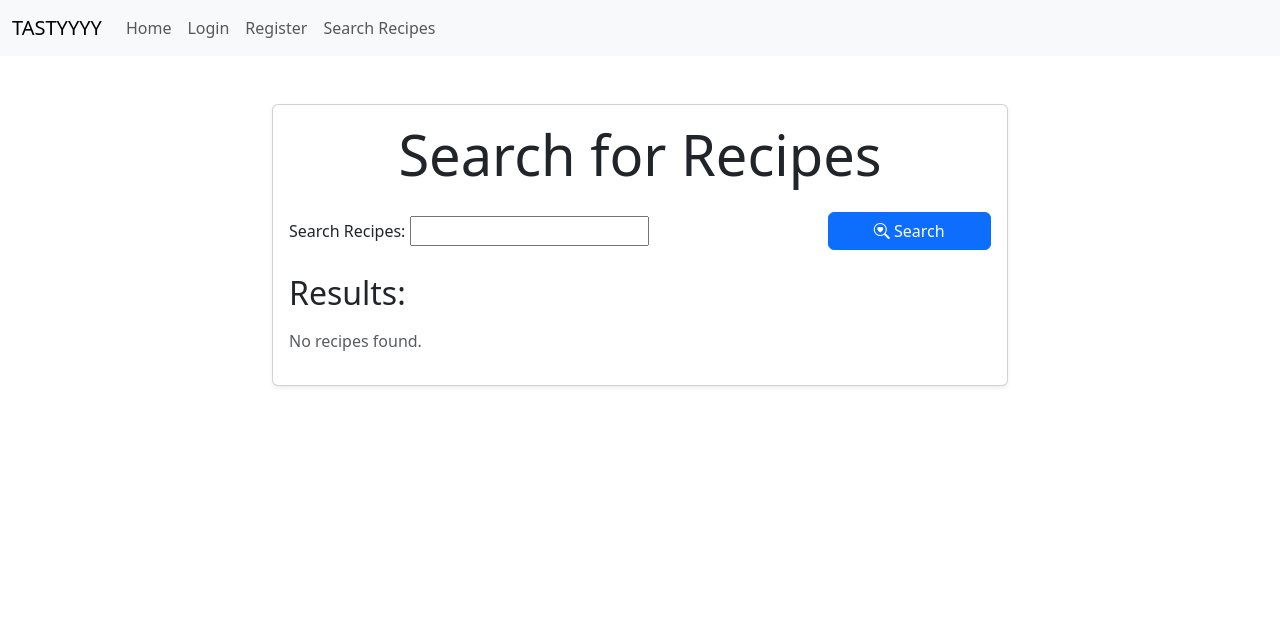
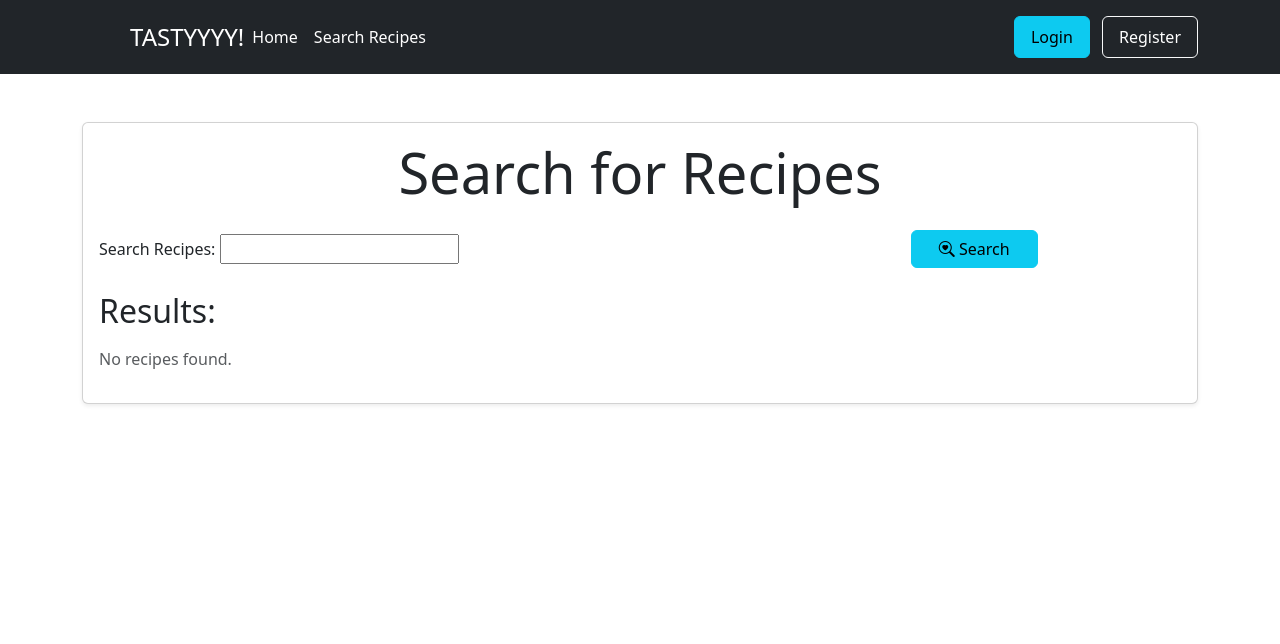
Before and after one commit to MikhaSverdlovski/recipes, a Django app: page /search/ in a window 1280 px wide. Shown: the top 644 px of the page. Run offline with Django 5.2, Linux system fonts and the light colour scheme; data that the repository does not hold is empty.

Commit message:
btstrp imprvmnts

```diff
--- a/recipes/forms.py
+++ b/recipes/forms.py
@@ -23,4 +23,4 @@ class RecipeForm(forms.ModelForm):
 
 
 class RecipeSearchForm(forms.Form):
-    query = forms.CharField(max_length=100, required=False, label='Search Recipes')
+    query = forms.CharField(max_length=300, required=False, label='Search Recipes')
--- a/templates/base.html
+++ b/templates/base.html
@@ -5,7 +5,7 @@
 <head>
     <meta charset="UTF-8">
     <meta name="viewport" content="width=device-width, initial-scale=1.0">
-    <title>{% block title %}Recipes Project{% endblock %}</title>
+    <title>{% block title %}TASTYYYY!{% endblock %}</title>
     <!-- Подключаем Bootstrap CSS -->
     <link href="https://cdn.jsdelivr.net/npm/bootstrap@5.3.0/dist/css/bootstrap.min.css" rel="stylesheet">
     <link rel="stylesheet" href="https://cdn.jsdelivr.net/npm/bootstrap-icons@1.11.3/font/bootstrap-icons.min.css">
--- a/templates/recipes/add_recipe.html
+++ b/templates/recipes/add_recipe.html
@@ -5,7 +5,7 @@
 {% block content %}
 <div class="container mt-5">
     <div class="row justify-content-center">
-        <div class="col-md-8">
+        <div class="col-md-12">
             <div class="card shadow-sm">
                 <div class="card-body">
                     <!-- Заголовок -->
--- a/templates/recipes/edit_recipe.html
+++ b/templates/recipes/edit_recipe.html
@@ -5,7 +5,7 @@
 {% block content %}
 <div class="container mt-5">
     <div class="row justify-content-center">
-        <div class="col-md-8">
+        <div class="col-md-12">
             <div class="card shadow-sm">
                 <div class="card-body">
                     <!-- Заголовок -->
--- a/templates/recipes/menu.html
+++ b/templates/recipes/menu.html
@@ -1,40 +1,35 @@
-<nav class="navbar navbar-expand-lg navbar-light bg-light">
-    <div class="container-fluid">
-        <a class="navbar-brand" href="{% url 'home' %}">TASTYYYY</a>
-        <button class="navbar-toggler" type="button" data-bs-toggle="collapse" data-bs-target="#navbarNav" aria-controls="navbarNav" aria-expanded="false" aria-label="Toggle navigation">
-            <span class="navbar-toggler-icon"></span>
-        </button>
-        <div class="collapse navbar-collapse" id="navbarNav">
-            <ul class="navbar-nav me-auto mb-2 mb-lg-0">
-                <li class="nav-item">
-                    <a class="nav-link" href="{% url 'home' %}">Home</a>
+<header class="p-3 text-bg-dark">
+    <div class="container">
+        <div class="d-flex flex-wrap align-items-center justify-content-between">
+            <!-- Логотип и название -->
+            <a href="/" class="d-flex align-items-center mb-2 mb-lg-0 text-white text-decoration-none">
+                <svg class="bi me-2" width="40" height="32" role="img" aria-label="Logo">
+                    <use xlink:href="#bootstrap"/>
+                </svg>
+                <span class="fs-4">TASTYYYY!</span>
+            </a>
+
+            <!-- Навигационное меню -->
+            <ul class="nav col-12 col-lg-auto me-lg-auto mb-2 justify-content-center mb-md-0">
+                <li><a href="{% url 'home' %}" class="nav-link px-2 text-white hover-effect">Home</a></li>
+                <li><a href="{% url 'recipe_search' %}" class="nav-link px-2 text-white hover-effect">Search Recipes</a>
                 </li>
+
+            </ul>
+
+            <!-- Блок с кнопками для пользователя -->
+            <div class="text-end">
                 {% if user.is_authenticated %}
-                    <li class="nav-item">
-                        <a class="nav-link" href="{% url 'logout' %}">Logout</a>
-                    </li>
+                    <a href="{% url 'add_recipe' %}"
+                       class="btn btn-outline-info text-white px-3 py-2 me-2 hover-effect"><i
+                            class="bi bi-plus-square"></i> Add Recipe</a>
+                    <a href="{% url 'logout' %}"
+                       class="btn btn-secondary text-white px-3 py-2 me-2 hover-effect">Logout</a>
                 {% else %}
-                    <li class="nav-item">
-                        <a class="nav-link" href="{% url 'login' %}">Login</a>
-                    </li>
-                    <li class="nav-item">
-                        <a class="nav-link" href="{% url 'register' %}">Register</a>
-                    </li>
+                    <a href="{% url 'login' %}" class="btn btn-info px-3 py-2 me-2 hover-effect">Login</a>
+                    <a href="{% url 'register' %}" class="btn btn-outline-light text-white px-3 py-2">Register</a>
                 {% endif %}
-                <li class="nav-item">
-                    <a class="nav-link" href="{% url 'recipe_search' %}">Search Recipes</a>
-                </li>
-                {% if user.is_authenticated %}
-                    <li class="nav-item">
-                        <a class="nav-link" href="{% url 'add_recipe' %}">Add Recipe</a>
-                    </li>
-                {% endif %}
-            </ul>
-            {% if user.is_authenticated %}
-                <span class="navbar-text">
-                    Hello, {{ user.username }}!
-                </span>
-            {% endif %}
+            </div>
         </div>
     </div>
-</nav>
+</header>
--- a/templates/recipes/recipe_search.html
+++ b/templates/recipes/recipe_search.html
@@ -5,7 +5,7 @@
 {% block content %}
 <div class="container mt-5">
     <div class="row justify-content-center">
-        <div class="col-md-8">
+        <div class="col-md-12">
             <div class="card shadow-sm">
                 <div class="card-body">
                     <!-- Заголовок -->
@@ -13,12 +13,12 @@
 
                     <!-- Форма поиска -->
                     <form method="get" action="{% url 'recipe_search' %}" class="mb-4">
-                        <div class="row g-3 align-items-center">
+                        <div class="row g-3 align-items-center w-100">
                             <div class="col-sm-9">
                                 {{ form }}
                             </div>
-                            <div class="col-sm-3">
-                                <button type="submit" class="btn btn-primary w-100"><i class="bi bi-search-heart"></i> Search</button>
+                            <div class="col">
+                                <button type="submit" class="btn btn-info w-50"><i class="bi bi-search-heart"></i> Search</button>
                             </div>
                         </div>
                     </form>
```
Also changed, not shown: templates/recipes/recipe_detail.html (+4 -4 lines), media/recipes/images/63c187942500005f0050ce15.jpeg (added), media/recipes/images/foto-2392-1.jpg (added), media/recipes/images/maxresdefault.jpg (added).
